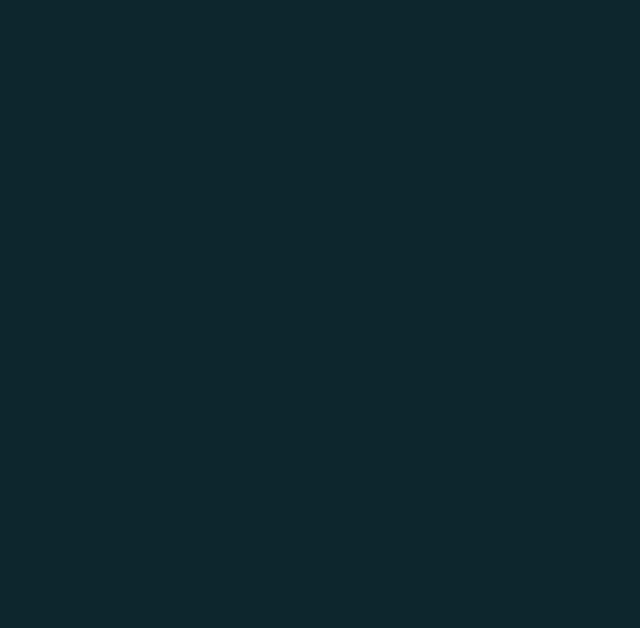
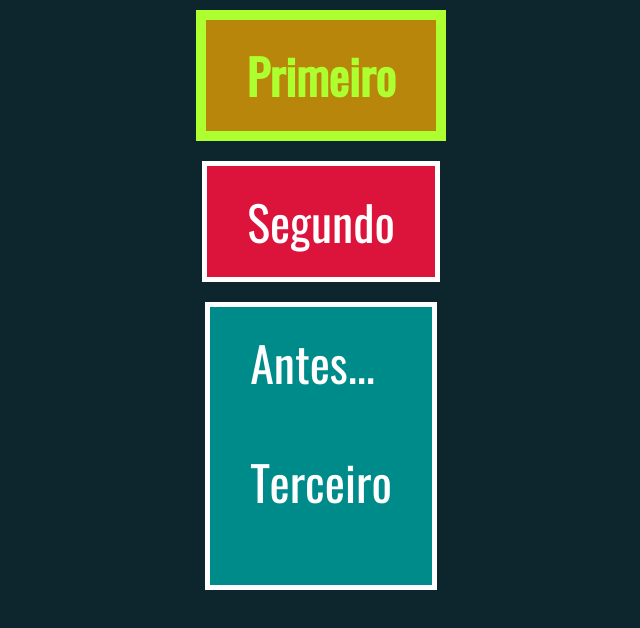
Before and after one commit to paulodegodoi/JavaScript, a website: page dom/modificandoHTML1.html in a window 1280 px wide. Shown: the whole page, without its empty margins (319-959 px from the left). Drawn offline with Linux system fonts and the light colour scheme.

Commit message:
modificando html

```diff
--- a/dom/modificandoHTML1.html
+++ b/dom/modificandoHTML1.html
@@ -9,7 +9,31 @@
 
 <body class='conteudo exercicio'>
     <script>
-        // ...
+        const body = document.querySelector('body')
+
+        const div1 = document.createElement('div')
+        div1.classList.add('destaque')
+        div1.innerHTML = 'Primeiro'
+
+        const div2 = document.createElement('div')
+        div2.setAttribute('vm-atributo', 'valor')
+        div2.innerHTML = 'Segundo'
+
+        const p = document.createElement('p')
+        p.innerHTML = 'Terceiro'
+        const div3 = document.createElement('div')
+        div3.appendChild(p)
+
+        body.appendChild(div1)
+        body.appendChild(div2)
+        body.appendChild(div3)
+
+        const texto = document.createTextNode('Antes...')
+        div3.insertBefore(texto, div3.childNodes[0])
+
+        const div4 = div3.cloneNode(true)
+        body.appendChild(div4)
+        body.removeChild(div3)
     </script>
 </body>
 
```
Also changed, not shown: dom/modificandoHTML2.html (+7 -1 lines).
